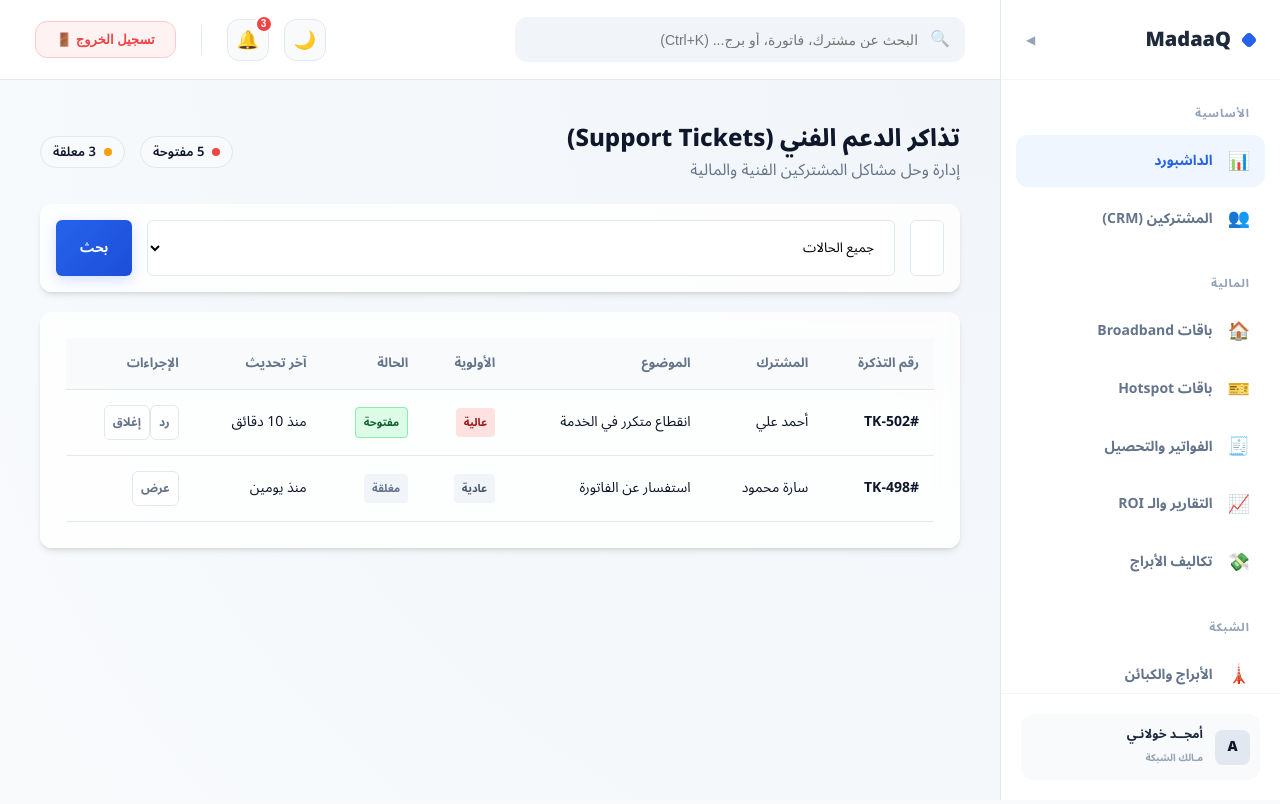
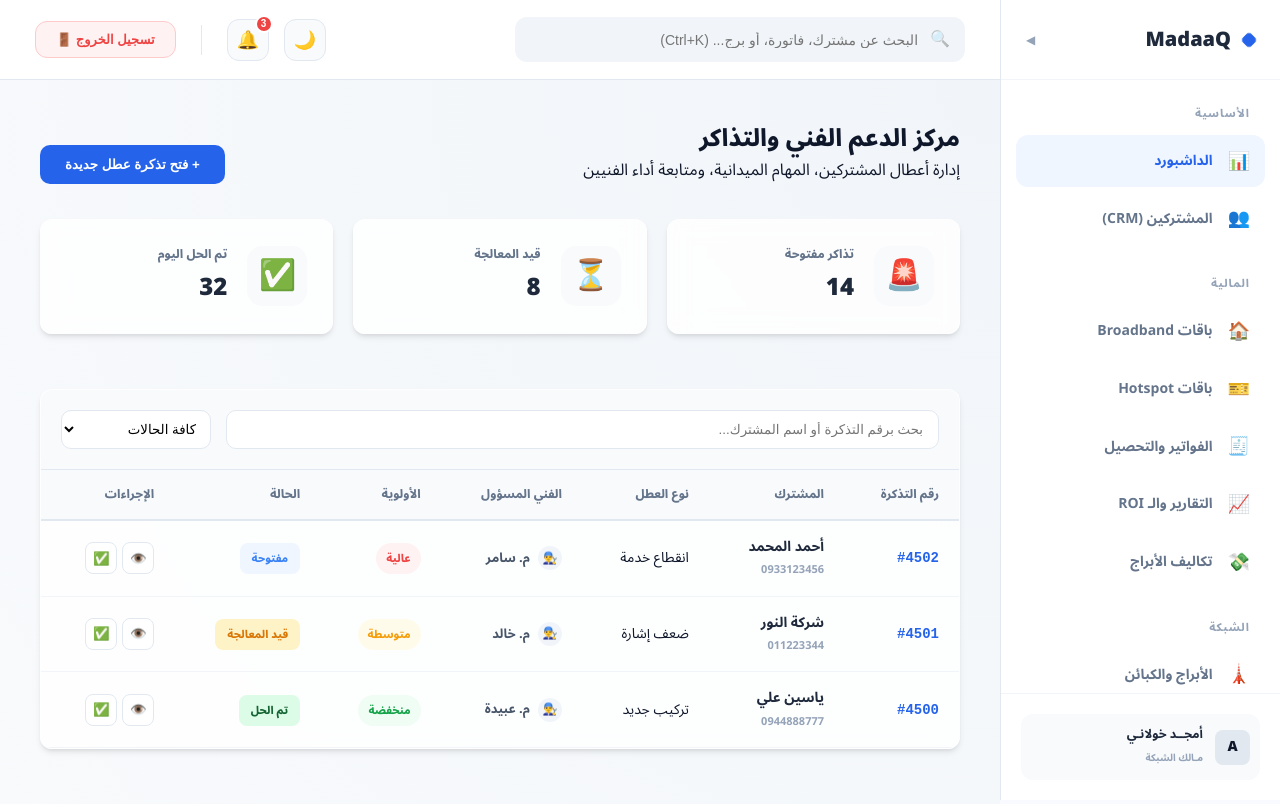
Before and after one commit to AmjadKhoulani/madaaq, a Vue app: page /vendor/support in a window 1280 px wide. Shown: the top 804 px of the page. Built offline with nearby package versions, Linux system fonts and the light colour scheme.

Commit message:
Feature: Added Support Tickets system and finalized API paths

```diff
--- a/src/router/index.js
+++ b/src/router/index.js
@@ -51,6 +51,7 @@ const routes = [
 
       // النظام
       { path: 'support', name: 'VendorSupport', component: () => import('@/views/support/Tickets.vue') },
+      { path: 'support/tickets', name: 'VendorSupportTickets', component: () => import('@/views/support/Tickets.vue') },
       { path: 'staff', name: 'VendorStaff', component: () => import('@/views/Staff.vue') },
       { path: 'roles', name: 'VendorRoles', component: () => import('@/views/vendor/Roles.vue') },
       { path: 'activity', name: 'VendorActivity', component: () => import('@/views/ActivityLogs.vue') },
--- a/src/views/support/Tickets.vue
+++ b/src/views/support/Tickets.vue
@@ -1,64 +1,87 @@
 <template>
-  <div>
-    <div class="page-header" style="display: flex; justify-content: space-between; align-items: center; margin-bottom: 20px;">
+  <div class="tickets-page">
+    <div class="final-header">
       <div>
-        <h1>تذاكر الدعم الفني (Support Tickets)</h1>
-        <p style="color: var(--text-muted);">إدارة وحل مشاكل المشتركين الفنية والمالية</p>
+        <h1>مركز الدعم الفني والتذاكر</h1>
+        <p>إدارة أعطال المشتركين، المهام الميدانية، ومتابعة أداء الفنيين</p>
       </div>
-      <div class="ticket-stats">
-        <div class="stat-mini"><span class="dot open"></span> 5 مفتوحة</div>
-        <div class="stat-mini"><span class="dot pending"></span> 3 معلقة</div>
+      <div class="header-actions">
+        <button class="btn-pro-primary" @click="showNewTicket = true">+ فتح تذكرة عطل جديدة</button>
       </div>
     </div>
 
-    <!-- Ticket Filters -->
-    <div class="card filters-card">
-      <div class="filter-group">
-        <input type="text" placeholder="البحث برقم التذكرة أو اسم العميل..." class="form-input search-input" />
-        <select class="form-input">
-          <option value="">جميع الحالات</option>
-          <option value="open">مفتوحة</option>
-          <option value="closed">مغلقة</option>
-        </select>
-        <button class="btn btn-primary">بحث</button>
+    <div class="tickets-stats-grid mb-30">
+      <div class="t-stat-card card">
+        <span class="icon">🚨</span>
+        <div class="meta">
+          <label>تذاكر مفتوحة</label>
+          <h2>14</h2>
+        </div>
+      </div>
+      <div class="t-stat-card card">
+        <span class="icon">⏳</span>
+        <div class="meta">
+          <label>قيد المعالجة</label>
+          <h2>8</h2>
+        </div>
+      </div>
+      <div class="t-stat-card card">
+        <span class="icon">✅</span>
+        <div class="meta">
+          <label>تم الحل اليوم</label>
+          <h2>32</h2>
+        </div>
       </div>
     </div>
 
-    <div class="card">
-      <table class="data-table">
+    <div class="card no-padding overflow-hidden">
+      <div class="filter-bar">
+        <input type="text" placeholder="بحث برقم التذكرة أو اسم المشترك..." class="search-input" />
+        <select class="filter-select">
+          <option>كافة الحالات</option>
+          <option>مفتوحة</option>
+          <option>قيد المعالجة</option>
+          <option>تم الحل</option>
+        </select>
+      </div>
+
+      <table class="pro-table">
         <thead>
           <tr>
             <th>رقم التذكرة</th>
             <th>المشترك</th>
-            <th>الموضوع</th>
+            <th>نوع العطل</th>
+            <th>الفني المسؤول</th>
             <th>الأولوية</th>
             <th>الحالة</th>
-            <th>آخر تحديث</th>
             <th>الإجراءات</th>
           </tr>
         </thead>
         <tbody>
-          <tr>
-            <td><strong>#TK-502</strong></td>
-            <td>أحمد علي</td>
-            <td>انقطاع متكرر في الخدمة</td>
-            <td><span class="prio high">عالية</span></td>
-            <td><span class="status open">مفتوحة</span></td>
-            <td>منذ 10 دقائق</td>
+          <tr v-for="ticket in tickets" :key="ticket.id">
+            <td><span class="ticket-id">#{{ ticket.id }}</span></td>
             <td>
-              <button class="btn btn-outline btn-sm">رد</button>
-              <button class="btn btn-outline btn-sm">إغلاق</button>
+              <div class="client-info">
+                <strong>{{ ticket.clientName }}</strong>
+                <small>{{ ticket.phone }}</small>
+              </div>
             </td>
-          </tr>
-          <tr>
-            <td><strong>#TK-498</strong></td>
-            <td>سارة محمود</td>
-            <td>استفسار عن الفاتورة</td>
-            <td><span class="prio low">عادية</span></td>
-            <td><span class="status closed">مغلقة</span></td>
-            <td>منذ يومين</td>
+            <td>{{ ticket.type }}</td>
             <td>
-              <button class="btn btn-outline btn-sm">عرض</button>
+              <div class="staff-tag">
+                <span class="avatar">👨‍🔧</span>
+                {{ ticket.staff }}
+              </div>
+            </td>
+            <td>
+              <span :class="['priority-pill', ticket.priority]">{{ ticket.priorityName }}</span>
+            </td>
+            <td>
+              <span :class="['status-pill', ticket.status]">{{ ticket.statusName }}</span>
+            </td>
+            <td>
+              <button class="btn-icon">👁️</button>
+              <button class="btn-icon success">✅</button>
             </td>
           </tr>
         </tbody>
@@ -67,29 +90,60 @@
   </div>
 </template>
 
+<script setup>
+import { ref } from 'vue';
+
+const showNewTicket = ref(false);
+
+const tickets = ref([
+  { id: 4502, clientName: 'أحمد المحمد', phone: '0933123456', type: 'انقطاع خدمة', staff: 'م. سامر', priority: 'high', priorityName: 'عالية', status: 'open', statusName: 'مفتوحة' },
+  { id: 4501, clientName: 'شركة النور', phone: '011223344', type: 'ضعف إشارة', staff: 'م. خالد', priority: 'medium', priorityName: 'متوسطة', status: 'processing', statusName: 'قيد المعالجة' },
+  { id: 4500, clientName: 'ياسين علي', phone: '0944888777', type: 'تركيب جديد', staff: 'م. عبيدة', priority: 'low', priorityName: 'منخفضة', status: 'done', statusName: 'تم الحل' }
+]);
+</script>
+
 <style scoped>
-.ticket-stats { display: flex; gap: 15px; }
-.stat-mini { background: #f8fafc; padding: 5px 12px; border-radius: 20px; font-size: 13px; font-weight: 600; display: flex; align-items: center; gap: 8px; border: 1px solid #e2e8f0; }
-.dot { width: 8px; height: 8px; border-radius: 50%; }
-.dot.open { background: #ef4444; }
-.dot.pending { background: #f59e0b; }
+.tickets-page { width: 100%; }
+.final-header { display: flex; justify-content: space-between; align-items: flex-end; margin-bottom: 35px; }
 
-.filters-card { padding: 15px; margin-bottom: 20px; }
-.filter-group { display: flex; gap: 15px; }
-.search-input { flex: 1; }
+.tickets-stats-grid { display: grid; grid-template-columns: repeat(3, 1fr); gap: 20px; }
+.t-stat-card { display: flex; align-items: center; gap: 20px; padding: 25px !important; }
+.t-stat-card .icon { font-size: 30px; width: 60px; height: 60px; background: #f8fafc; border-radius: 15px; display: flex; align-items: center; justify-content: center; }
+.t-stat-card label { font-size: 12px; font-weight: 800; color: #64748b; display: block; margin-bottom: 5px; }
+.t-stat-card h2 { font-size: 24px; font-weight: 900; color: #1e293b; margin: 0; }
 
-.data-table { width: 100%; border-collapse: collapse; }
-.data-table th, .data-table td { padding: 15px; text-align: right; border-bottom: 1px solid var(--border-color); }
-.data-table th { background: #f8fafc; color: var(--text-muted); font-size: 13px; }
+.filter-bar { padding: 20px; background: #f8fafc; display: flex; gap: 15px; border-bottom: 1px solid #e2e8f0; }
+.search-input { flex: 1; padding: 10px 15px; border-radius: 10px; border: 1px solid #e2e8f0; outline: none; }
+.filter-select { padding: 10px; border-radius: 10px; border: 1px solid #e2e8f0; outline: none; background: white; width: 150px; }
 
-/* Badges */
-.prio { font-size: 11px; padding: 3px 8px; border-radius: 4px; font-weight: bold; }
-.prio.high { background: #fee2e2; color: #991b1b; }
-.prio.low { background: #f1f5f9; color: #475569; }
+.pro-table { width: 100%; border-collapse: collapse; }
+.pro-table th { text-align: right; padding: 15px 20px; background: #f8fafc; color: #64748b; font-size: 12px; font-weight: 800; text-transform: uppercase; border-bottom: 2px solid #e2e8f0; }
+.pro-table td { padding: 15px 20px; border-bottom: 1px solid #f1f5f9; font-size: 14px; }
 
-.status { font-size: 11px; padding: 3px 8px; border-radius: 4px; font-weight: bold; }
-.status.open { background: #dcfce7; color: #166534; border: 1px solid #86efac; }
-.status.closed { background: #f1f5f9; color: #64748b; }
+.ticket-id { font-family: monospace; font-weight: 900; color: var(--primary); }
+.client-info strong { display: block; color: #1e293b; }
+.client-info small { color: #94a3b8; font-size: 11px; font-weight: 700; }
 
-.btn-sm { padding: 4px 8px; font-size: 12px; }
+.staff-tag { display: flex; align-items: center; gap: 8px; font-size: 13px; font-weight: 700; color: #475569; }
+.avatar { width: 24px; height: 24px; border-radius: 50%; background: #f1f5f9; display: flex; align-items: center; justify-content: center; font-size: 12px; }
+
+.priority-pill { padding: 4px 10px; border-radius: 50px; font-size: 11px; font-weight: 800; }
+.priority-pill.high { background: #fef2f2; color: #ef4444; }
+.priority-pill.medium { background: #fffbeb; color: #f59e0b; }
+.priority-pill.low { background: #f0fdf4; color: #16a34a; }
+
+.status-pill { padding: 4px 12px; border-radius: 8px; font-size: 11px; font-weight: 800; }
+.status-pill.open { background: #eff6ff; color: #3b82f6; }
+.status-pill.processing { background: #fef3c7; color: #d97706; }
+.status-pill.done { background: #dcfce7; color: #166534; }
+
+.btn-icon { width: 32px; height: 32px; border-radius: 8px; border: 1px solid #e2e8f0; background: white; cursor: pointer; margin-left: 5px; transition: 0.2s; }
+.btn-icon:hover { background: #f1f5f9; }
+.btn-icon.success:hover { background: #dcfce7; border-color: #166534; }
+
+.mb-30 { margin-bottom: 30px; }
+.no-padding { padding: 0 !important; }
+.overflow-hidden { overflow: hidden; }
+
+.btn-pro-primary { background: var(--primary); color: white; border: none; padding: 12px 25px; border-radius: 10px; font-weight: 800; cursor: pointer; }
 </style>
```
